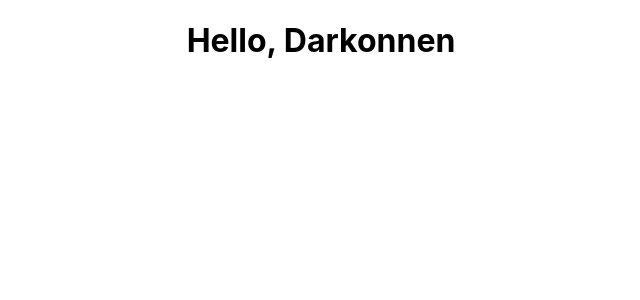
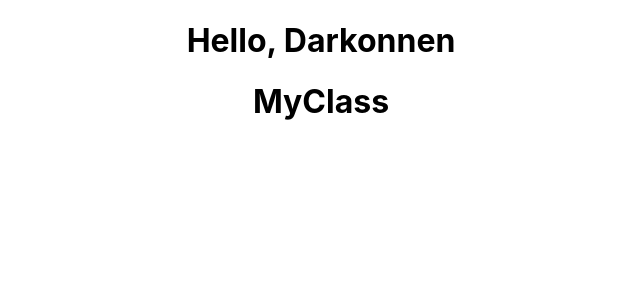
Before and after one commit to Adel-Cabrera/RJS, a React (Create React App) app: page / in a window 1280 px wide. Shown: the top 300 px of the page, without its empty margins (319-959 px from the left). Built offline with nearby package versions, Linux system fonts and the light colour scheme.

Commit message:
Class components

```diff
--- a/src/App.js
+++ b/src/App.js
@@ -2,11 +2,13 @@
 import logo from './logo.svg';
 import './App.css';
 import { Greet } from './components/Greet';
+import Welcome from './components/Welcome';
 
 function App() {
   return (
     <div className="App">
     <Greet />
+    <Welcome />
     </div>
   );
 }
--- a/src/components/Greet.js
+++ b/src/components/Greet.js
@@ -4,6 +4,6 @@
 //   return <h1> Hello Darkonnen </h1>
 // }
 
+// export default Greet;
+
 export const Greet = () => <h1> Hello, Darkonnen </h1>;
-
-// export default Greet;
--- /dev/null
+++ b/src/components/Welcome.js
@@ -0,0 +1,9 @@
+import React, { Component } from 'react';
+
+class Welcome extends Component {
+    render() {
+      return <h1> MyClass </h1>
+    }
+}
+
+export default Welcome;
```
